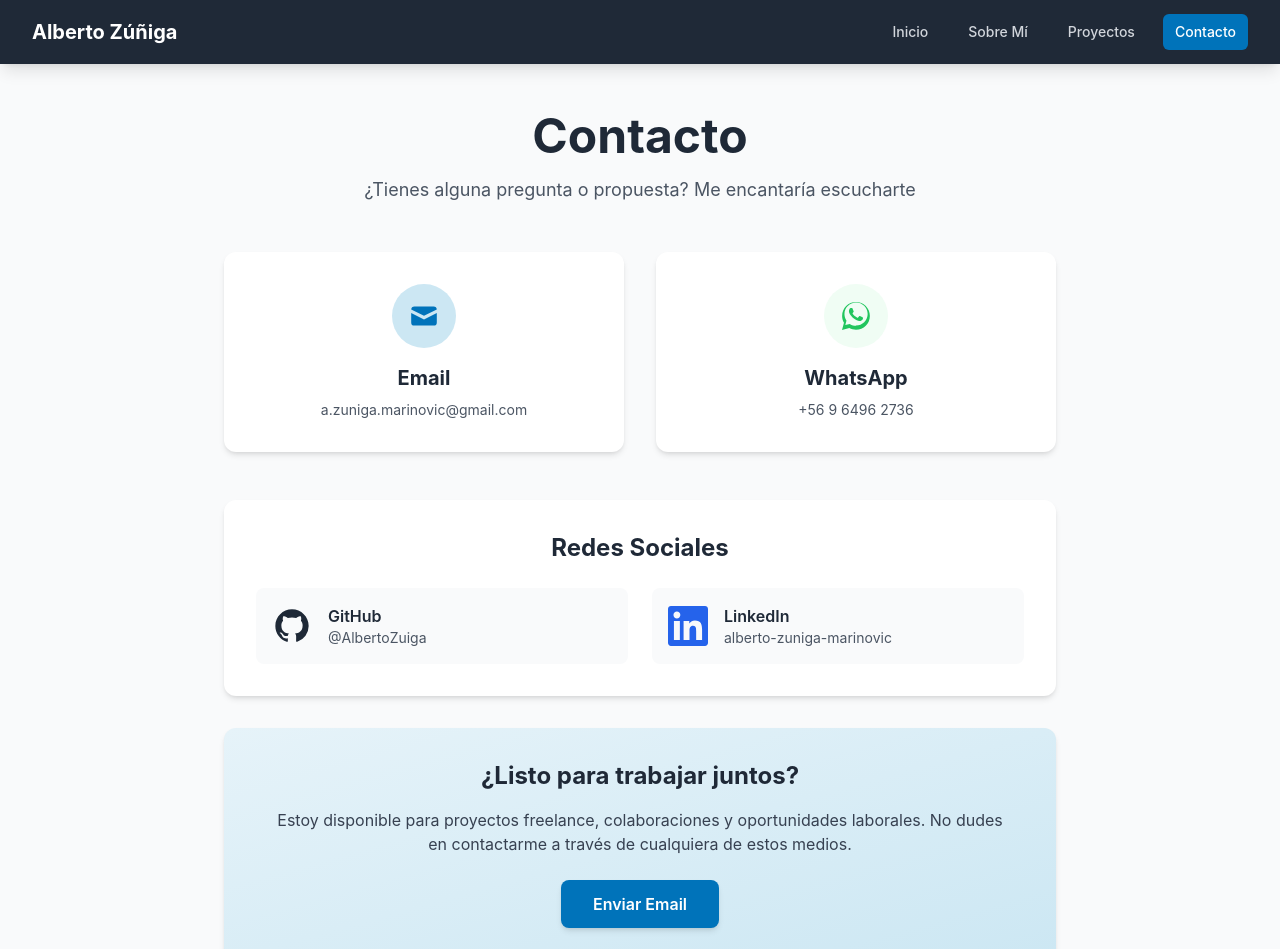
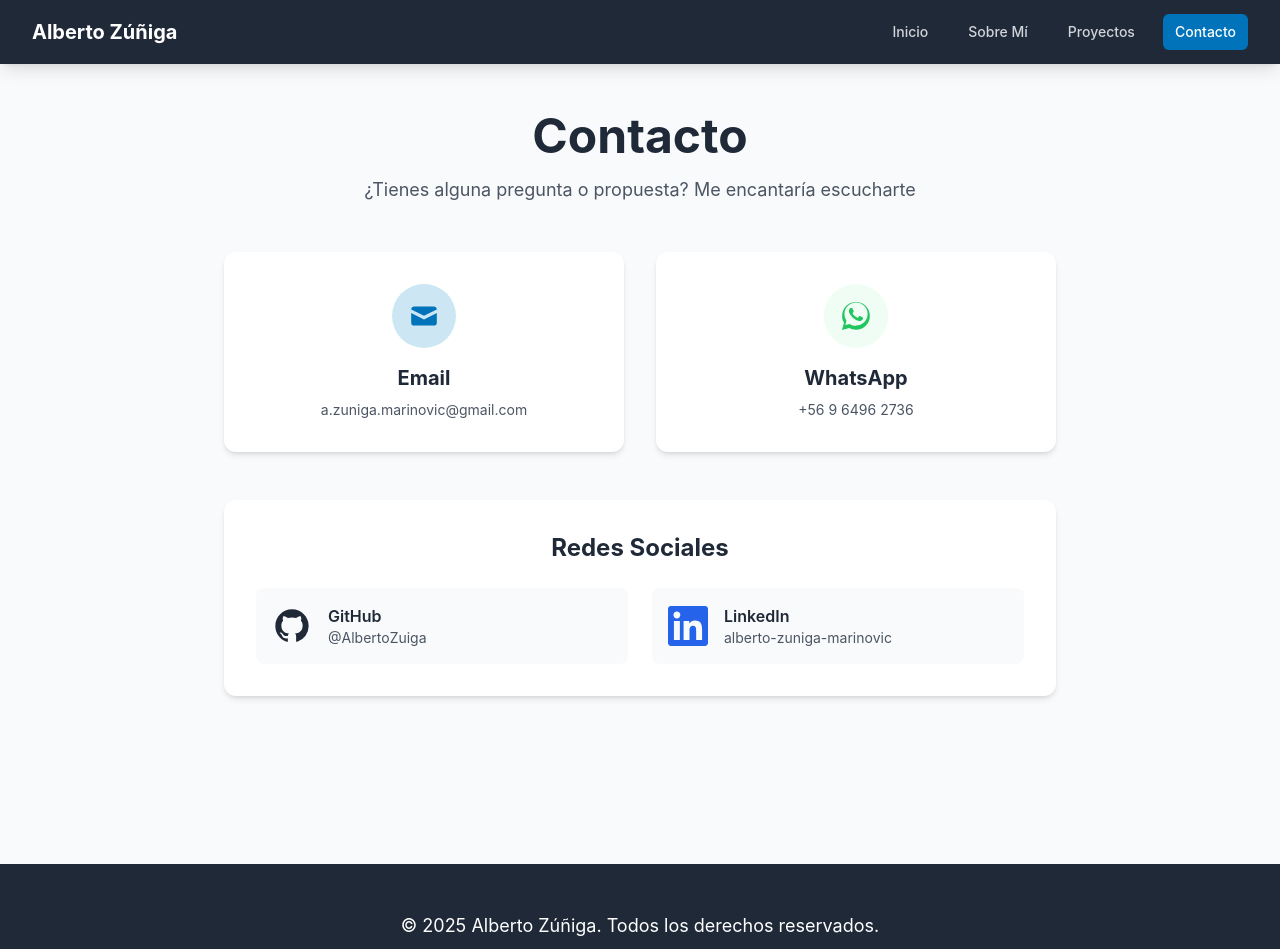
Before and after one commit to AlbertoZuiga/AlbertoZuiga.github.io, a React (Vite) app: page /contact in a window 1280 px wide. Shown: the top 949 px of the page. Built offline with nearby package versions, Linux system fonts and the light colour scheme.

Commit message:
feat: hide call to action in Contact page

```diff
--- a/src/pages/Contact.jsx
+++ b/src/pages/Contact.jsx
@@ -119,7 +119,7 @@ const Contact = () => {
         </div>
 
         {/* Call to Action - Improved mobile spacing */}
-        <div className="card p-6 sm:p-8 bg-gradient-to-br from-primary-50 to-primary-100">
+        <div className="card p-6 sm:p-8 bg-gradient-to-br from-primary-50 to-primary-100 hidden" display>
           <div className="text-center">
             <h2 className="text-xl sm:text-2xl font-bold text-gray-800 mb-3 sm:mb-4 px-2">
               ¿Listo para trabajar juntos?
```
